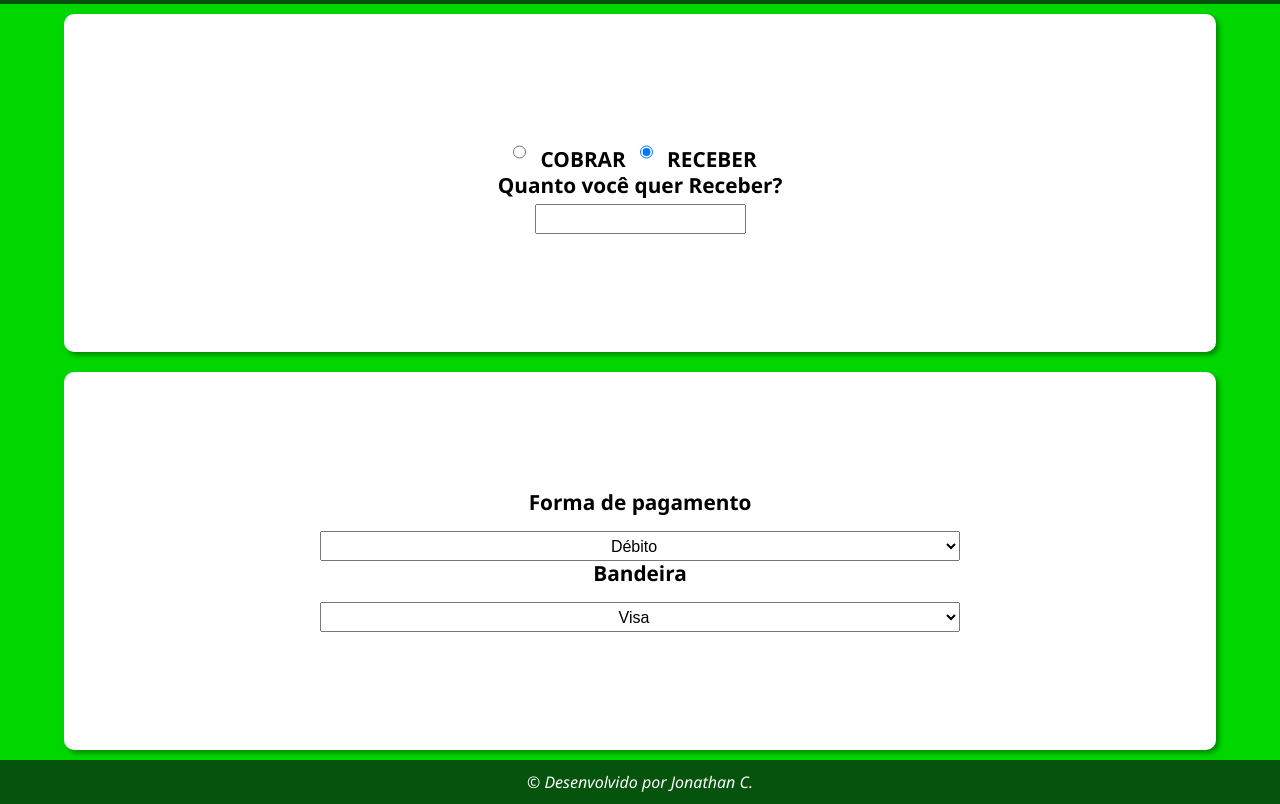
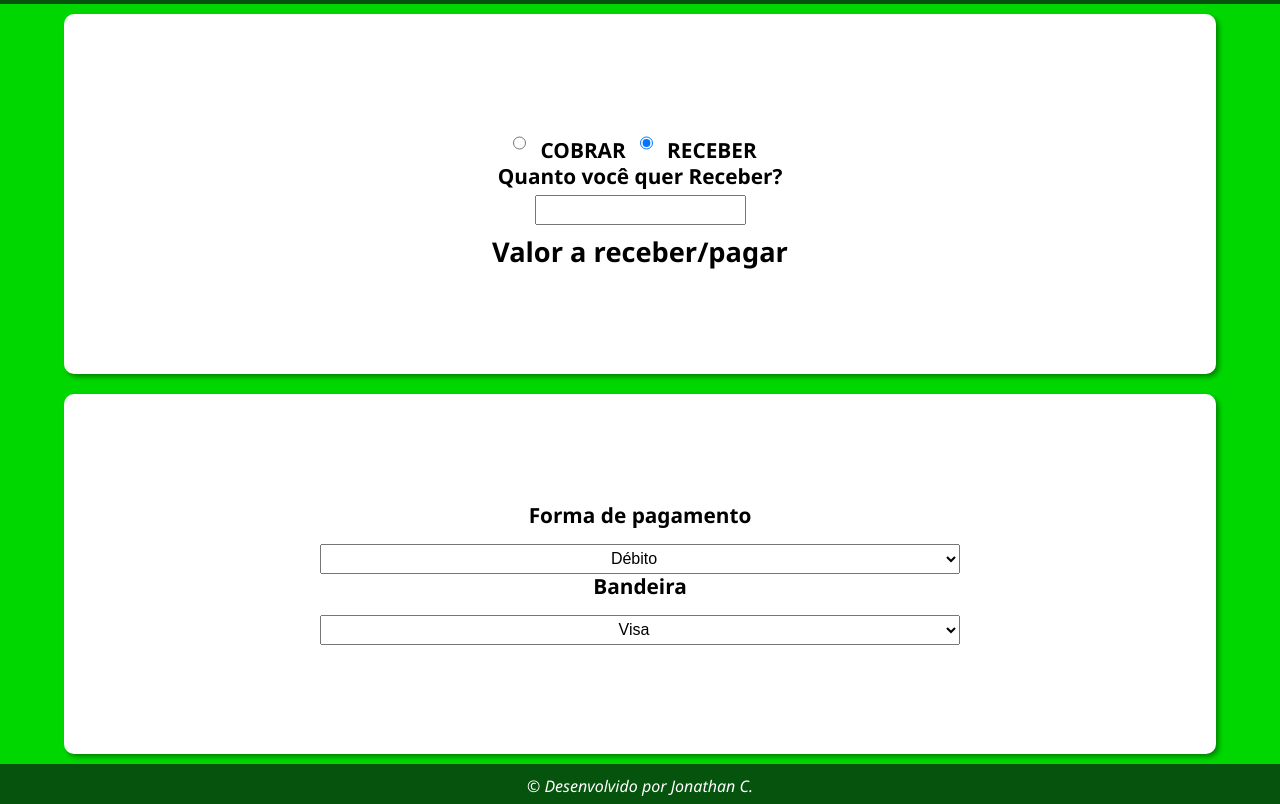
Before and after one commit to jonathan-cfa/calculadora-taxa, a plain HTML site: page index.html in a window 1280 px wide. Shown: the part 40-844 px from the top of the page. Drawn offline with Linux system fonts and the light colour scheme.

Commit message:
finalized style

```diff
--- a/asset/css/style.css
+++ b/asset/css/style.css
@@ -15,7 +15,6 @@ body, html{
     background-color: var(--corPrincipa);
     font-family: 'Segoe UI', Tahoma, Geneva, Verdana, sans-serif;
     line-height: 1.5em;
-    height: 100%;
 }
 
 header{
@@ -52,6 +51,11 @@ section{
     box-shadow: 3px 3px 5px rgba(0, 0, 0, 0.377);
     flex: 1;
     align-content: center;
+}
+section p {
+    margin-top: 15px;
+    font-weight: bolder;
+    font-size: 1.7em;
 }
 section label{
     font-weight: bold;
@@ -90,3 +94,27 @@ footer a {
 a:hover{
     color: var(--corPrincipa);
 }
+
+@media screen and (min-width:720px){
+    main{
+        display: grid;
+        grid-template-columns: 10px 1fr 10px;
+        grid-template-rows:  repeat(2,auto) 40px;
+        grid-template-areas:
+        ". forma ."
+        ". simu ."
+        "pe pe pe";
+    }
+
+    section.formArea{
+        grid-area: forma;
+        width: 1fr
+    }
+    section.simulacao{
+        grid-area: simu;
+        width: 1fr;
+    }
+    footer{
+        grid-area: pe;
+    }
+}
--- a/index.html
+++ b/index.html
@@ -25,6 +25,7 @@
                 <label for="ivalor">Quanto você quer Receber?</label> <br>
                 <input type="number" name="valor" id="ivalor">
             </form>
+            <p>Valor a receber/pagar</p>
         </section>
 
         <section class="simulacao">
```
